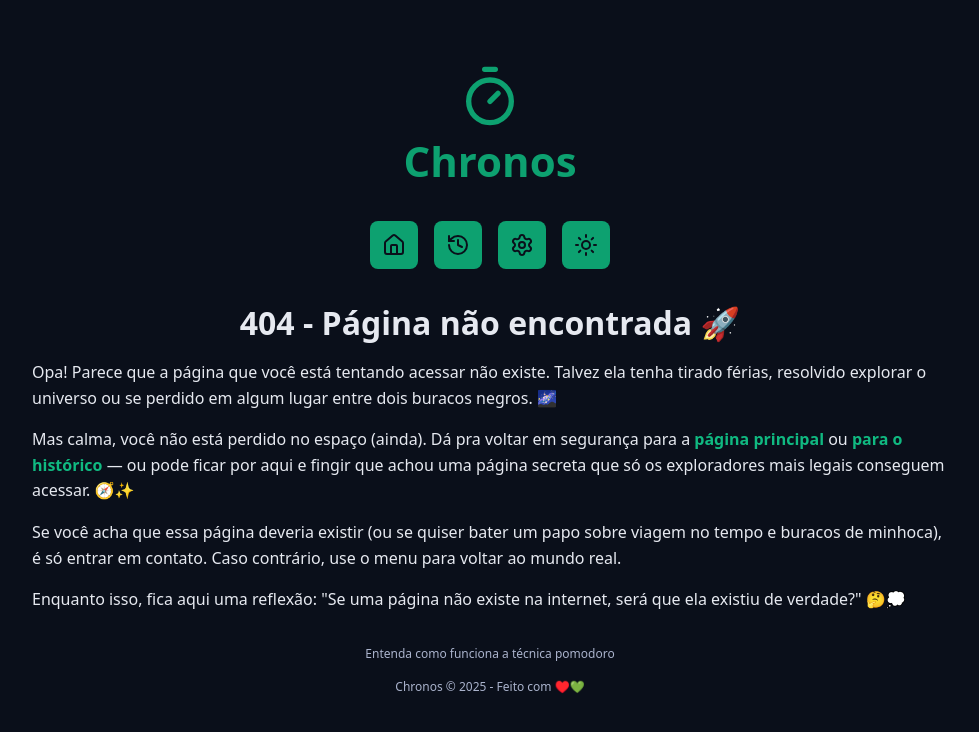
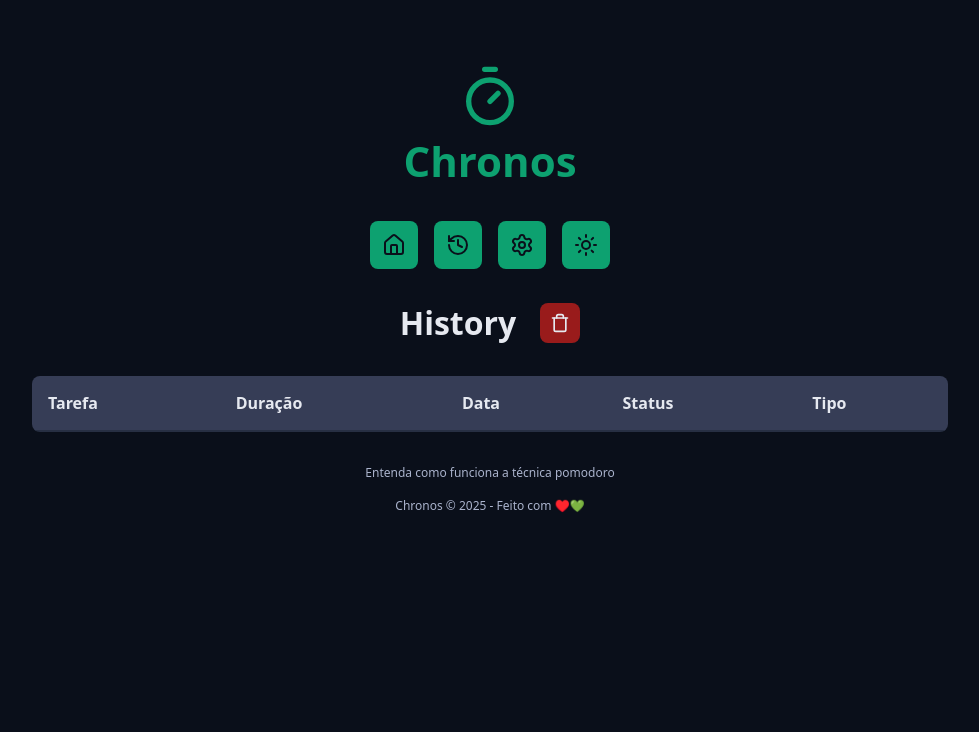
Before and after one commit to allan516/chronos, a React (Vite) app: page /history in a window 1280 px wide. Shown: the top 732 px of the page, without its empty margins (150-1129 px from the left). Built offline with nearby package versions, Linux system fonts and the light colour scheme.

Commit message:
feat: create History page

```diff
--- a/package.json
+++ b/package.json
@@ -10,6 +10,7 @@
     "preview": "vite preview"
   },
   "dependencies": {
+    "date-fns": "^4.1.0",
     "lucide-react": "^0.533.0",
     "react": "^19.1.0",
     "react-dom": "^19.1.0",
--- a/src/contexts/TaskContext/TaskContextProvider.tsx
+++ b/src/contexts/TaskContext/TaskContextProvider.tsx
@@ -5,13 +5,27 @@ import { taskReducer } from "./taskReducer";
 import { TimerWorkerManager } from "../../workers/TimerWorkerManager";
 import { TaskAcionTypes } from "./taskActions";
 import { loadBeep } from "../../utils/loadBeep";
+import type { TaskStateModel } from "../../models/TaskStateModel";
 
 type TaskContextProviderProps = {
   children: React.ReactNode;
 };
 
 export function TaskContextProvider({ children }: TaskContextProviderProps) {
-  const [state, dispatch] = useReducer(taskReducer, initialTaskState);
+  const [state, dispatch] = useReducer(taskReducer, initialTaskState, () => {
+    const storageState = localStorage.getItem("state");
+
+    if (storageState === null) return initialTaskState;
+
+    const parsedStorageState = JSON.parse(storageState) as TaskStateModel;
+
+    return {
+      ...parsedStorageState,
+      activeTask: null,
+      secondsRemaining: 0,
+      formattedSecondsRemaining: "00:00",
+    };
+  });
   let playBeepRef = useRef<ReturnType<typeof loadBeep> | null>(null);
 
   const worker = TimerWorkerManager.getInstance();
@@ -37,6 +51,7 @@ export function TaskContextProvider({ children }: TaskContextProviderProps) {
   });
 
   useEffect(() => {
+    localStorage.setItem("state", JSON.stringify(state));
     if (!state.activeTask) {
       worker.terminate();
     }
--- /dev/null
+++ b/src/pages/History/index.tsx
@@ -0,0 +1,65 @@
+import { TrashIcon } from "lucide-react";
+import { Container } from "../../components/Container";
+import { DefaultButton } from "../../components/DefaultButton";
+import { Heading } from "../../components/Heading";
+import { MainTemplate } from "../../templates/MainTemplate";
+
+import styles from "./styles.module.css";
+import { useTaskContext } from "../../contexts/TaskContext/useTaskContext";
+import { formatDate } from "../../utils/formatDate";
+import { getTaskStatus } from "../../utils/getTaskStatus";
+export function History() {
+  const { state } = useTaskContext();
+
+  return (
+    <MainTemplate>
+      <Container>
+        <Heading>
+          <span>History</span>
+          <span className={styles.buttonContainer}>
+            <DefaultButton
+              icon={<TrashIcon />}
+              color="red"
+              aria-label="Apagar todo o histórico"
+              title="Apagar histórico"
+            />
+          </span>
+        </Heading>
+      </Container>
+
+      <Container>
+        <div className={styles.responsiveTable}>
+          <table>
+            <thead>
+              <tr>
+                <th>Tarefa</th>
+                <th>Duração</th>
+                <th>Data</th>
+                <th>Status</th>
+                <th>Tipo</th>
+              </tr>
+            </thead>
+            <tbody>
+              {state.tasks.map((task) => {
+                const taskTypeDictionary = {
+                  workTime: "Foco",
+                  shortBreakTime: "Descanso curto",
+                  longBreakTime: "Descanso longo",
+                };
+                return (
+                  <tr key={task.id}>
+                    <td>{task.name}</td>
+                    <td>{task.duration}min</td>
+                    <td>{formatDate(task.startDate)}</td>
+                    <td>{getTaskStatus(task, state.activeTask)}</td>
+                    <td>{taskTypeDictionary[task.type]}</td>
+                  </tr>
+                );
+              })}
+            </tbody>
+          </table>
+        </div>
+      </Container>
+    </MainTemplate>
+  );
+}
--- /dev/null
+++ b/src/pages/History/styles.module.css
@@ -0,0 +1,37 @@
+.buttonContainer button {
+  min-width: auto;
+  margin: 0;
+  padding: 1rem;
+}
+
+.buttonContainer button svg {
+  width: 2rem;
+  height: 2rem;
+}
+
+.responsiveTable {
+  overflow-x: auto;
+  border-radius: 0.8rem;
+}
+
+.responsiveTable table {
+  width: 100%;
+  min-width: 64rem;
+  font-size: 1.6rem;
+  border-collapse: collapse;
+}
+
+.responsiveTable th {
+  background-color: var(--gray-600);
+}
+
+.responsiveTable td {
+  background-color: var(--gray-800);
+}
+
+.responsiveTable th,
+.responsiveTable td {
+  border-bottom: 0.2rem solid var(--gray-700);
+  text-align: left;
+  padding: 1.6rem;
+}
--- a/src/routers/MainRouter/index.tsx
+++ b/src/routers/MainRouter/index.tsx
@@ -3,6 +3,7 @@ import { Home } from "../../pages/Home";
 import { AboutPomodoro } from "../../pages/AboutPomodoro";
 import { NotFound } from "../../pages/NotFound";
 import { useEffect } from "react";
+import { History } from "../../pages/History";
 
 function ScrollToTop() {
   const { pathname } = useLocation();
@@ -19,7 +20,8 @@ export function MainRouter() {
     <BrowserRouter>
       <Routes>
         <Route path="/" element={<Home />} />
-        <Route path="/about-pomodoro" element={<AboutPomodoro />} />
+        <Route path="/about-pomodoro/" element={<AboutPomodoro />} />
+        <Route path="/history/" element={<History />} />
 
         <Route path="*" element={<NotFound />} />
       </Routes>
--- /dev/null
+++ b/src/utils/formatDate.ts
@@ -0,0 +1,7 @@
+import { format } from "date-fns";
+
+export function formatDate(timestamp: number) {
+  const date = new Date(timestamp);
+
+  return format(date, "dd/MM/yyyy HH:mm");
+}
--- /dev/null
+++ b/src/utils/getTaskStatus.ts
@@ -0,0 +1,9 @@
+import type { TaskModel } from "../models/TaskModel";
+
+export function getTaskStatus(task: TaskModel, activeTask: TaskModel | null) {
+  if (task.completeDate) return "Completa";
+  if (task.interruptDate) return "Interrompida";
+  if (task.id === activeTask?.id) return "Em progresso";
+
+  return "Não concluída";
+}
```
Also changed, not shown: 1 other file (tests, documents, lock files or other folders).
